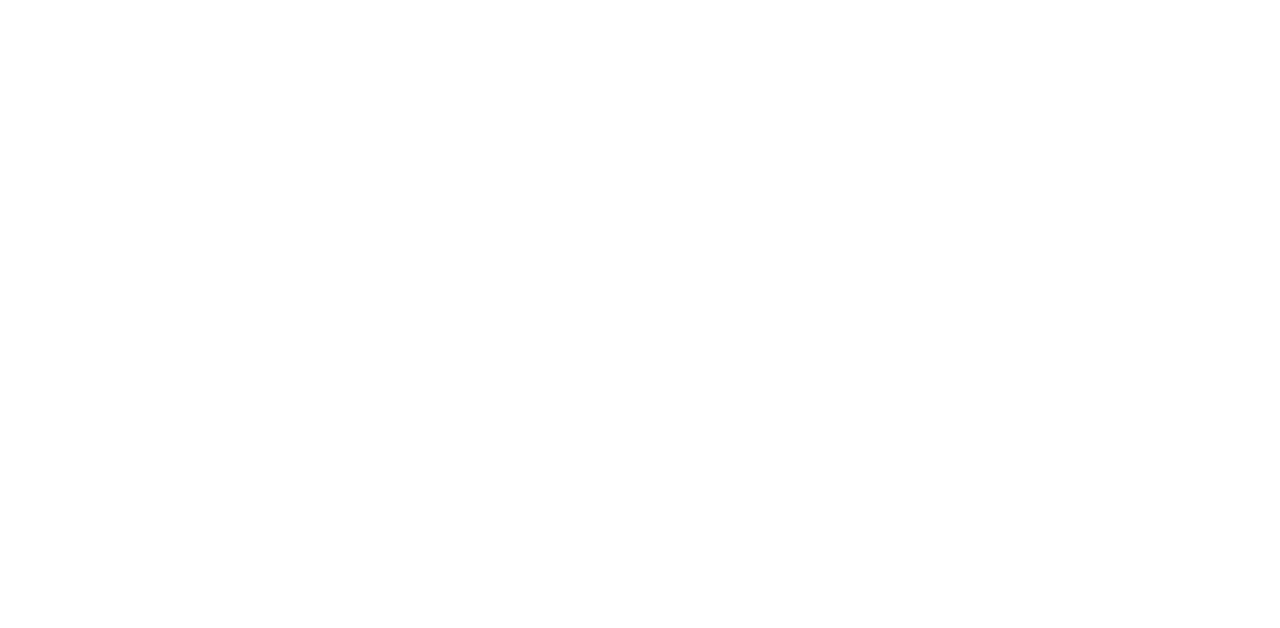
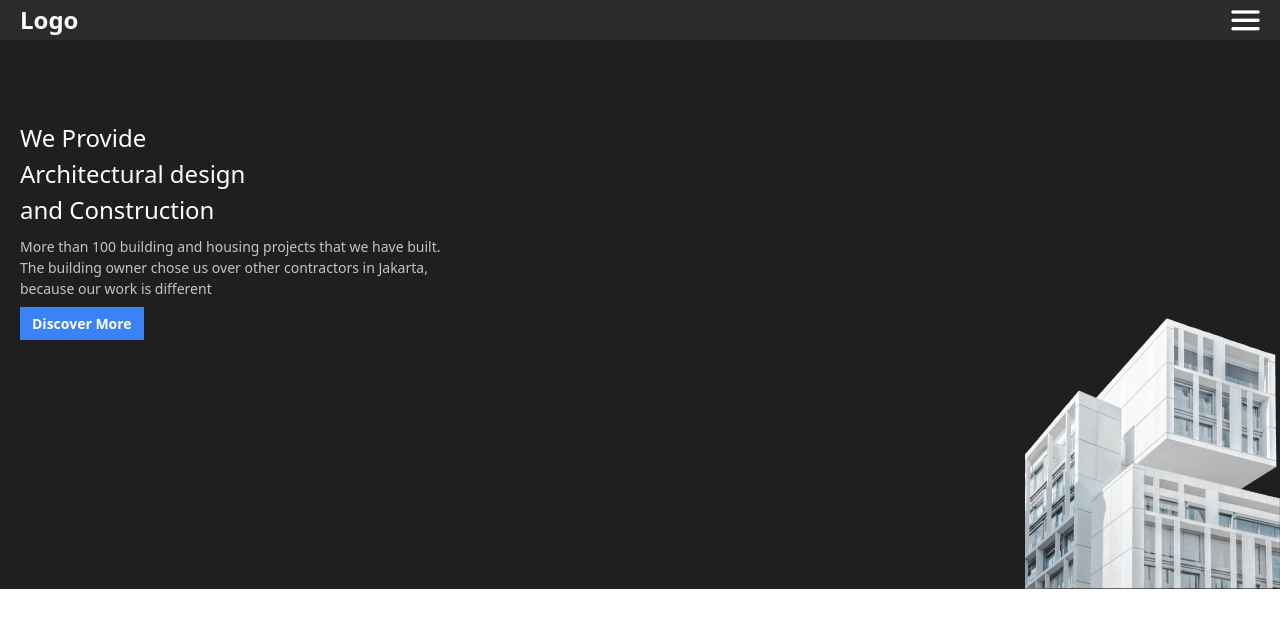
Before and after one commit to Passionate17Smriti/real-estate-project--smriti, a website built with Vite: page index.html in a window 1280 px wide. Built offline with nearby package versions, Linux system fonts and the light colour scheme.

Commit message:
16/7/2024 Hero section complete 1st commit

```diff
--- a/index.html
+++ b/index.html
@@ -4,10 +4,48 @@
     <meta charset="UTF-8" />
     <link rel="icon" type="image/svg+xml" href="/vite.svg" />
     <meta name="viewport" content="width=device-width, initial-scale=1.0" />
-    <title>Vite App</title>
+    <title>Real Estate Project</title>
+    <link rel="stylesheet" href="./main.css">
   </head>
   <body>
-    <div id="app"></div>
+    <!-- navbar start -->
+    <nav class="bg-[#2B2B2B] text-white  h-10 p-5 flex justify-between items-center">
+      <div class="text-xl font-bold">Logo</div>
+      <div><img src="public/icon_bar.png" alt=""></div>
+    </nav>
+    <!-- navbar end -->
+
+
+     <main>
+      <!-- hero section start -->
+       <section class="bg-[#201f1f] text-white">
+        <div class="flex flex-col pt-20 px-5 gap-2">
+          <h1 class="text-xl font-medium">We Provide <br>
+            Architectural design <br>
+            and Construction </h1>
+
+            <p class="text-[#C4C4C4] text-base">
+              More than 100 building and housing projects that we have built. <br>
+              The building owner chose us over other contractors in Jakarta,<br>
+              because our work is different</p>
+
+              <button class="self-start text-base font-semibold bg-blue-500 px-3 py-1.5">Discover More</button>
+        </div>
+
+        <!-- hero img start -->
+         <div class="flex justify-end -mt-28">
+          <img src="public/hero_building.png" alt="">
+         </div>
+
+        <!-- hero img end -->
+
+       </section>
+
+      <!-- hero section end -->
+
+     </main>
+
+
     <script type="module" src="/main.js"></script>
   </body>
 </html>
--- a/main.js
+++ b/main.js
@@ -1 +1 @@
-import './style.css'
+import './main.css'
--- a/tailwind.config.js
+++ b/tailwind.config.js
@@ -2,7 +2,18 @@
 export default {
   content: ["./*.{html,js}"],
   theme: {
-    extend: {},
+    extend: {
+      fontSize:{
+        sm:"0.75rem",
+        base:"0.875rem",
+        md:"1rem",
+        lg:"1.25rem",
+        xl:"1.5rem",
+        "2xl":"1.75rem",
+        "3xl":"2.25rem"
+
+      }
+    },
   },
   plugins: [],
 }
```
Also changed, not shown: public/hero_building.png (added), public/icon_bar.png (added).
